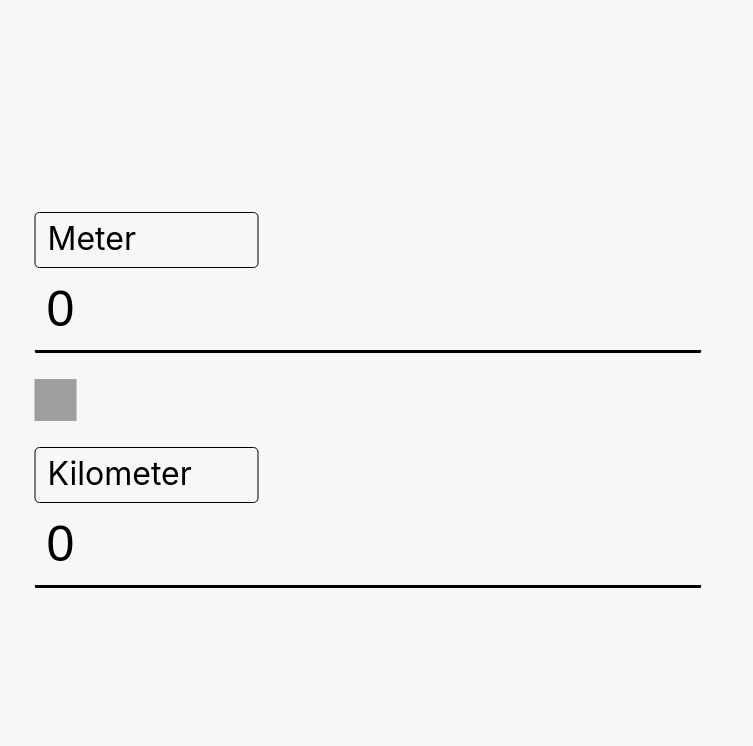
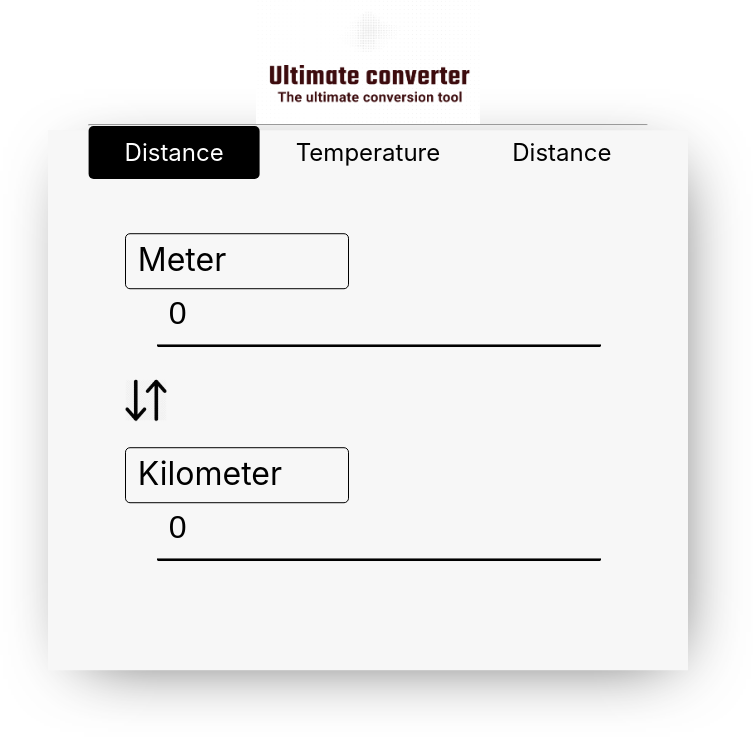
Before and after one commit to saravanan-a-r/Distance-Converter, a React (Create React App) app: page / in a window 1280 px wide. Shown: the top 746 px of the page, without its empty margins (272-1025 px from the left). Built offline with nearby package versions, Linux system fonts and the light colour scheme; grey boxes are pictures that could not be loaded.

Commit message:
Icons and header options included

```diff
--- a/public/index.html
+++ b/public/index.html
@@ -22,7 +22,7 @@
       work correctly both with client-side routing and a non-root public URL.
       Learn how to configure a non-root public URL by running `npm run build`.
     -->
-    <title>React App</title>
+    <title>Ultimate converter</title>
   </head>
   <body>
     <noscript>You need to enable JavaScript to run this app.</noscript>
--- a/src/App.css
+++ b/src/App.css
@@ -1,4 +1,4 @@
-#root {
+#content {
   position: absolute;
   top: 50%;
   left: 50%;
@@ -8,8 +8,11 @@
   -ms-transform : translate(-50%, -50%);
   -o-transform : translate(-50%, -50%);
   transform : translate(-50%, -50%);
-}
 
-body {
+  padding: 6% 6%;
+  -webkit-box-shadow: 9px 13px 67px -27px rgba(0,0,0,0.75);
+  -moz-box-shadow: 9px 13px 67px -27px rgba(0,0,0,0.75);
+  box-shadow: 9px 13px 67px -27px rgba(0,0,0,0.75);
+
   background-color: #F7F7F7;
 }
--- a/src/App.js
+++ b/src/App.js
@@ -1,10 +1,18 @@
-import logo from './logo.svg';
+import React from "react";
 import './App.css';
+
 import Converter from "./component/js/converter";
+
+import Header from "./component/js/header";
 
 function App() {
   return (
-   <Converter></Converter>
+    <React.Fragment>
+      <Header></Header>
+      <div id="content">
+        <Converter></Converter>
+      </div>
+    </React.Fragment>
   );
 }
 
--- a/src/component/css/converter.css
+++ b/src/component/css/converter.css
@@ -4,10 +4,13 @@
 }
 
 input {
+    position: relative;
+    top: -6px;
+    left: 32px;
     border: none;
     border-radius: 2px;
     outline: none;
-    font-size: 50px;
+    font-size: 32px;
     padding: 12px;
     border-bottom: 3px solid;
     background-color: transparent;
--- a/src/component/css/dropdown.css
+++ b/src/component/css/dropdown.css
@@ -10,6 +10,7 @@
     display: inline-block;
     margin-right: 24px;
     min-width: 154px;
+    transition: 300ms all linear;
 }
 
 .drop-down-options {
@@ -22,6 +23,11 @@
     background-color: #FFFFFF;
     z-index: 1;
     display: none;
+}
+
+.drop-down:hover {
+    color: #FFFFFF;
+    background-color: #000000;
 }
 
 .drop-down-options.show {
--- /dev/null
+++ b/src/component/css/header.css
@@ -0,0 +1,46 @@
+.home-logo {
+    position: relative;
+    left: 50%;
+    top: 0;
+    background-image: url("../../icons/logo.png");
+    background-size: cover;
+    width: 224px;
+    height: 124px;
+    z-index: 1;
+
+    -webkit-transform : translateX(-50%);
+    -moz-transform : translateX(-50%);
+    -ms-transform : translateX(-50%);
+    -o-transform : translateX(-50%);
+    transform : translateX(-50%);
+}
+
+#convert-section {
+    position: relative;
+    left: 50%;
+    z-index: 1;
+    display: inline-block;
+
+    -webkit-transform : translateX(-50%);
+    -moz-transform : translateX(-50%);
+    -ms-transform : translateX(-50%);
+    -o-transform : translateX(-50%);
+    transform : translateX(-50%);
+}
+
+.each-section {
+    display: inline-block;
+    padding: 12px 36px;
+    font-size: 24px;
+    cursor: pointer;
+}
+
+.each-section.selected {
+    background-color: #000000;
+    color: #FFFFFF;
+    border-radius: 5px;
+}
+
+hr {
+    margin: 0;
+}
--- /dev/null
+++ b/src/component/js/header.js
@@ -0,0 +1,44 @@
+import logo from "../../icons/logo.png";
+import React from "react";
+import '../css/header.css';
+
+export default class Header extends React.Component {
+
+    constructor() {
+        super();
+
+        this.sections = [{
+            value : "distance",
+            label : "Distance",
+            selected : true
+        }, {
+            value : "temperature",
+            label : "Temperature",
+            selected : false
+        }, {
+            value : "distance",
+            label : "Distance",
+            selected : false
+        }];
+    }
+
+    render() {
+        return (
+            <React.Fragment>
+                <div className="home-logo"></div>
+                <div id="convert-section">
+                    <hr></hr>
+                    {
+                        this.sections.map(function(eachSection) {
+                            return (
+                                <div key={eachSection.value} className={"each-section " + (eachSection.selected ? "selected" : "")}>
+                                    {eachSection.label}
+                                </div>
+                            );
+                        })
+                    }
+                </div>
+            </React.Fragment>
+        );
+    }
+}
```
Also changed, not shown: src/icons/logo.png (added), src/icons/swap-3-210191.png (added).
